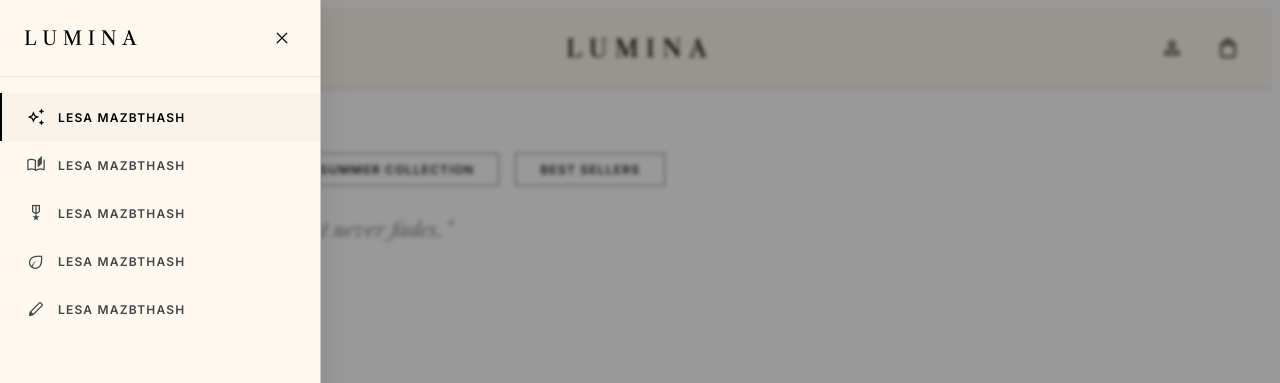
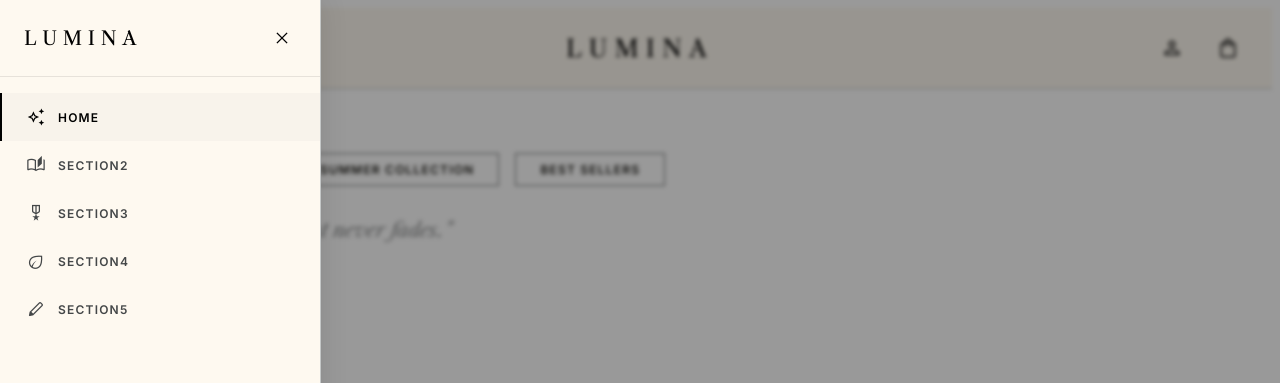
Before and after one commit to Mohamed-tarek107/Ecommerce-Template, an Angular app in the folder ecommerce-frontend/: page /homepage in a window 1280 px wide. Both pictures are taken after a click on the button "menu". Shown: the top 383 px of the page. Built offline with nearby package versions, Linux system fonts and the light colour scheme.

Commit message:
Edited section headlines in sidenav

```diff
--- a/ecommerce-frontend/src/app/components/sidenav-component/sidenav-component.html
+++ b/ecommerce-frontend/src/app/components/sidenav-component/sidenav-component.html
@@ -16,23 +16,23 @@
         <nav class="drawer-nav">
             <a href="#" class="nav-link active">
                 <span class="material-symbols-outlined">auto_awesome</span>
-                Lesa mazbthash
+                Home
             </a>
             <a href="#" class="nav-link">
                 <span class="material-symbols-outlined">auto_stories</span>
-                Lesa mazbthash
+                Section2
             </a>
             <a href="#" class="nav-link">
                 <span class="material-symbols-outlined">military_tech</span>
-                Lesa mazbthash
+                Section3
             </a>
             <a href="#" class="nav-link">
                 <span class="material-symbols-outlined">eco</span>
-                Lesa mazbthash
+                Section4
             </a>
             <a href="#" class="nav-link">
                 <span class="material-symbols-outlined">stylus</span>
-                Lesa mazbthash
+                Section5
             </a>
         </nav>
 
```
